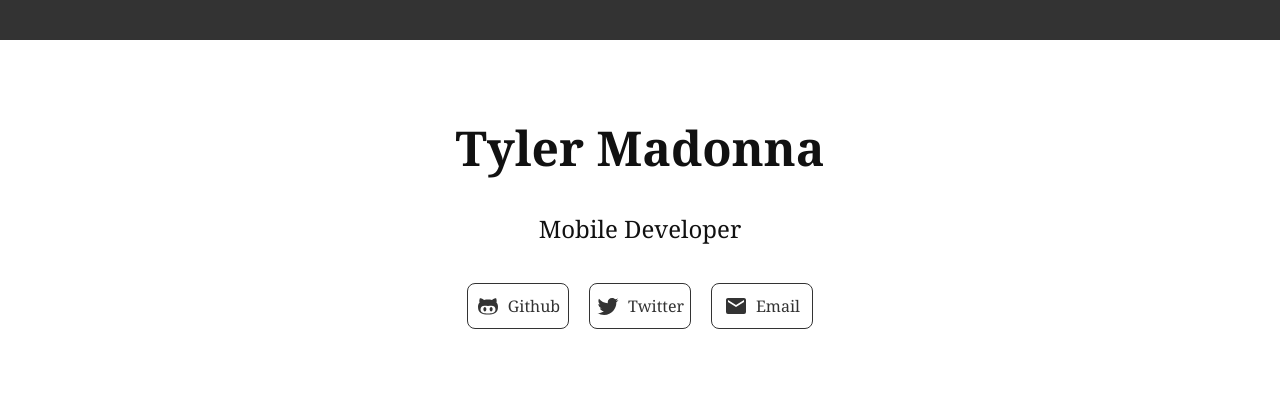
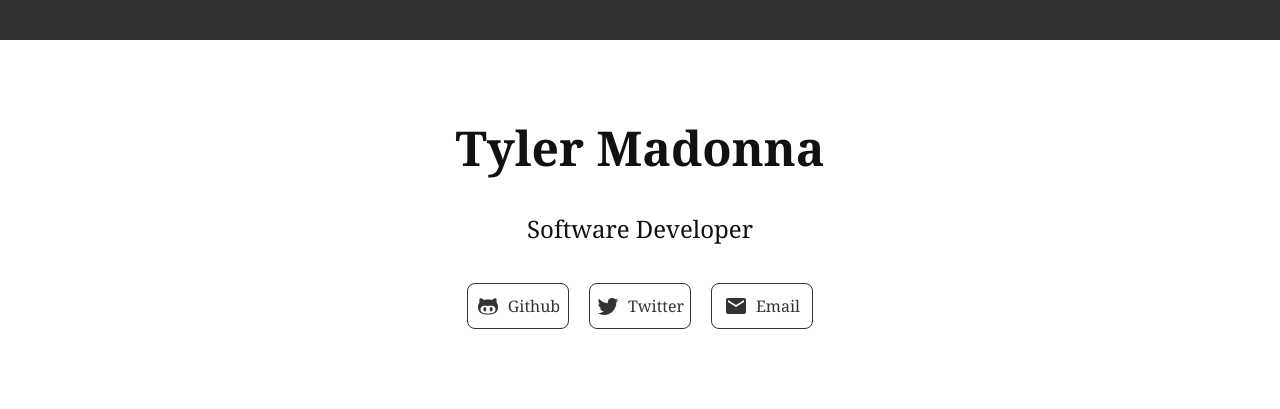
Before and after one commit to tjmadonna/tjmadonna.github.io, a Jekyll site: the page built from index.html, in a window 1280 px wide and 900 px high. Shown: the top 409 px of the window. Built offline with Jekyll 4.4.1, drawn with Linux system fonts in a browser that asks for light colours.

Commit message:
Changed position to software developer in header.html

```diff
--- a/_includes/header.html
+++ b/_includes/header.html
@@ -10,7 +10,7 @@
 <div class="header">
   <div class="header-image">
     <h1 class="header-title">Tyler Madonna</h1>
-    <h3 class="header-subtitle">Mobile Developer</h3>
+    <h3 class="header-subtitle">Software Developer</h3>
     <ul class="header-links">
       {% for item in site.data.links %}
         <li class="header-links-button">
```
